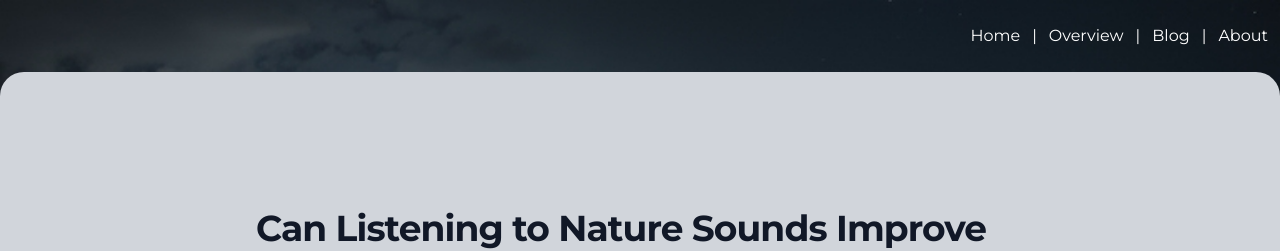
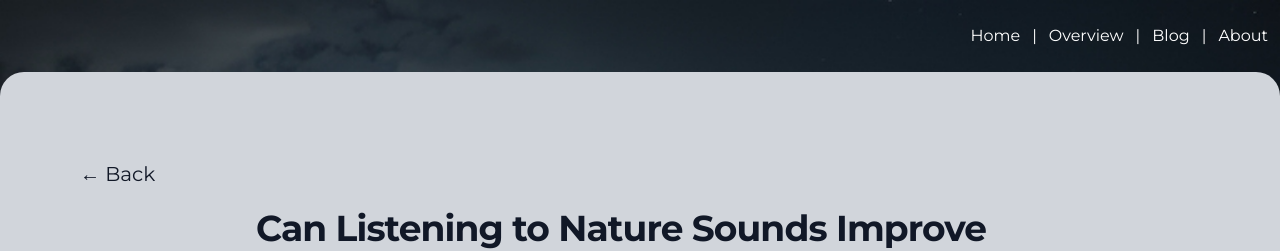
Before and after one commit to mitchiemt11/lekkermelodies, a React (Create React App) app: page /blog/1 in a window 1280 px wide. Shown: the top 251 px of the page. Built offline with nearby package versions, Linux system fonts and the light colour scheme.

Commit message:
Allow users to navigate back to blogs

```diff
--- a/src/pages/Post.jsx
+++ b/src/pages/Post.jsx
@@ -1,5 +1,5 @@
 import React from 'react';
-import { useParams } from 'react-router-dom';
+import { useParams, Link } from 'react-router-dom';
 import { posts } from '../data';
 
 const Post = () => {
@@ -16,8 +16,12 @@ const Post = () => {
 
   return (
     <div className="bg-gray-300 rounded-t-3xl px-6 pt-32 lg:px-8">
+
       <div className="mx-auto max-w-3xl text-base leading-7 text-gray-700">
         <h1 className="mt-2 text-3xl font-bold tracking-tight text-gray-900 sm:text-4xl">{post.title}</h1>
+        <Link to="/blog" className="text-gray-900 hover:text-gray-600 text-xl absolute top-40 left-20">
+          &larr;  Back
+        </Link>
         <p className="mt-6 text-xl leading-8">{post.body}</p>
         <h2 className="mt-4 text-xl font-bold tracking-tight text-gray-900 ">By {post.author.name}</h2>
         <div className="mt-10 max-w-2xl mb-8">
```
